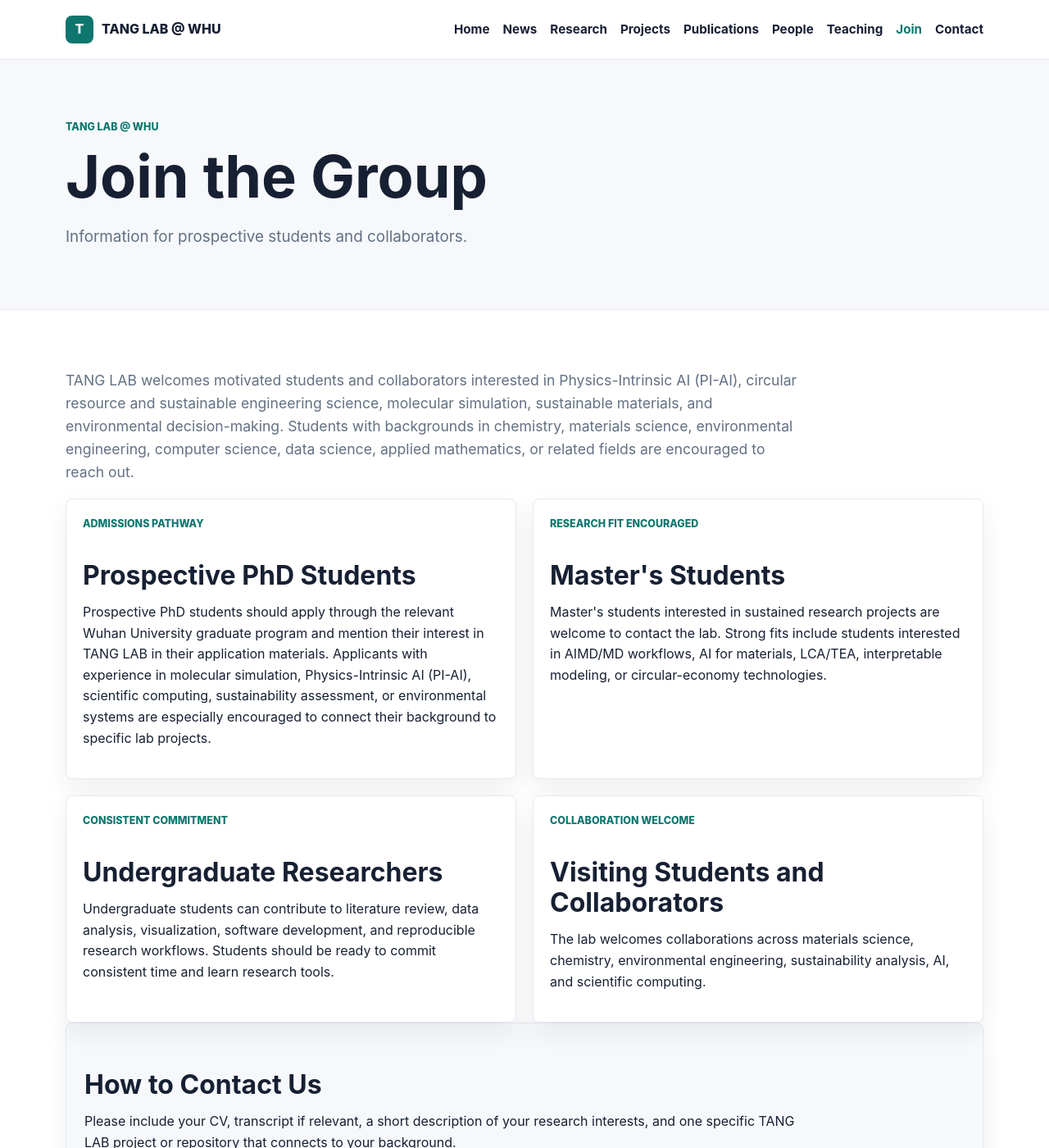
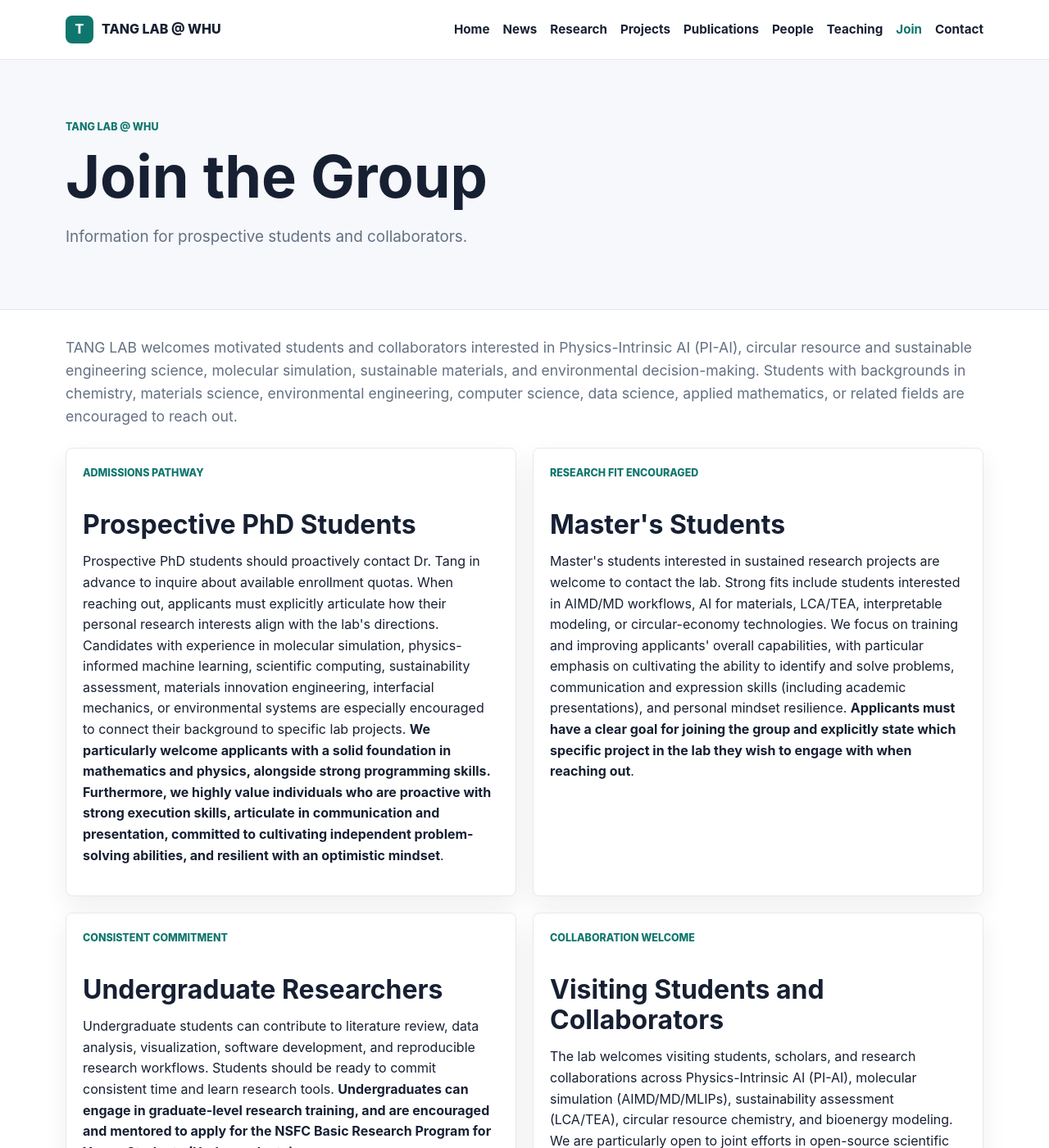
Before and after one commit to TANG-LAB-WHU/tanglab.github.io, a Jekyll site: the page built from pages/join.html, in a window 1280 px wide and 1400 px high. Shown: the whole window at 82% size. Built offline with Jekyll 4.4.1, drawn with Linux system fonts in a browser that asks for light colours; some of the changed text lies outside the part shown.

Commit message:
Add opportunities data and site-wide base styling

```diff
--- a/_data/opportunities.yml
+++ b/_data/opportunities.yml
@@ -8,32 +8,43 @@ sections:
   - title: "Prospective PhD Students"
     status: "Admissions pathway"
     description: >
-      Prospective PhD students should apply through the relevant Wuhan University graduate
-      program and mention their interest in TANG LAB in their application materials. Applicants
-      with experience in molecular simulation, Physics-Intrinsic AI (PI-AI), scientific computing, sustainability
-      assessment, or environmental systems are especially encouraged to connect their background
-      to specific lab projects.
+      Prospective PhD students should proactively contact Dr. Tang in advance to inquire about
+      available enrollment quotas. When reaching out, applicants must explicitly articulate how
+      their personal research interests align with the lab's directions.
+      Candidates with experience in molecular simulation, physics-informed machine learning, scientific computing,
+      sustainability assessment, materials innovation engineering, interfacial mechanics, or environmental systems
+      are especially encouraged to connect their background to specific lab projects. <strong>We particularly
+      welcome applicants with a solid foundation in mathematics and physics, alongside strong programming skills.
+      Furthermore, we highly value individuals who are proactive with strong execution skills, articulate in
+      communication and presentation, committed to cultivating independent problem-solving abilities, and
+      resilient with an optimistic mindset</strong>.
   - title: "Master's Students"
     status: "Research fit encouraged"
     description: >
       Master's students interested in sustained research projects are welcome to contact the lab.
       Strong fits include students interested in AIMD/MD workflows, AI for materials, LCA/TEA,
-      interpretable modeling, or circular-economy technologies.
+      interpretable modeling, or circular-economy technologies. We focus on training and improving
+      applicants' overall capabilities, with particular emphasis on cultivating the ability to identify
+      and solve problems, communication and expression skills (including academic presentations),
+      and personal mindset resilience. <strong>Applicants must have a clear goal for joining the group and
+      explicitly state which specific project in the lab they wish to engage with when reaching out</strong>.
   - title: "Undergraduate Researchers"
     status: "Consistent commitment"
     description: >
       Undergraduate students can contribute to literature review, data analysis, visualization,
       software development, and reproducible research workflows. Students should be ready to
-      commit consistent time and learn research tools.
+      commit consistent time and learn research tools. <strong>Undergraduates can engage in graduate-level research training, and are encouraged and mentored to apply for the NSFC Basic Research Program for Young Students (Undergraduate)</strong>.
   - title: "Visiting Students and Collaborators"
     status: "Collaboration welcome"
     description: >
-      The lab welcomes collaborations across materials science, chemistry, environmental
-      engineering, sustainability analysis, AI, and scientific computing.
+      The lab welcomes visiting students, scholars, and research collaborations across Physics-Intrinsic AI (PI-AI),
+      molecular simulation (AIMD/MD/MLIPs), sustainability assessment (LCA/TEA), circular resource chemistry, and
+      bioenergy modeling. We are particularly open to joint efforts in open-source scientific software, model development,
+      and integrating computational tools with experimental chemistry/engineering.
 contact:
   title: "How to Contact Us"
   description: >
-    Please include your CV, transcript if relevant, a short description of your research interests,
-    and one specific TANG LAB project or repository that connects to your background.
+    Please include your CV, transcript if relevant, a short description of your research interests (one page),
+    and one specific TANG LAB project or repository that connects to your background and interests.
   button_text: "Welcome to reach out to Dr. Tang"
   email: "sqitang@whu.edu.cn"
--- a/assets/css/main.css
+++ b/assets/css/main.css
@@ -173,11 +173,18 @@ p {
 }
 
 .lead,
-.lead-narrow,
 .section-heading p {
   color: var(--muted);
   font-size: 1.1rem;
   max-width: 860px;
+}
+
+.content .lead-narrow,
+.lead-narrow {
+  color: var(--muted);
+  font-size: 1.1rem;
+  max-width: 100%;
+  margin-bottom: 24px;
 }
 
 .lead {
@@ -290,6 +297,10 @@ p {
 .section,
 .page-hero {
   padding: 72px 0;
+}
+
+.page-hero + .section {
+  padding-top: 32px;
 }
 
 .page-hero {
@@ -692,6 +703,7 @@ p {
 
 .contact-panel {
   background: var(--soft);
+  margin-top: clamp(32px, 5vw, 48px);
 }
 
 .site-footer {
```
